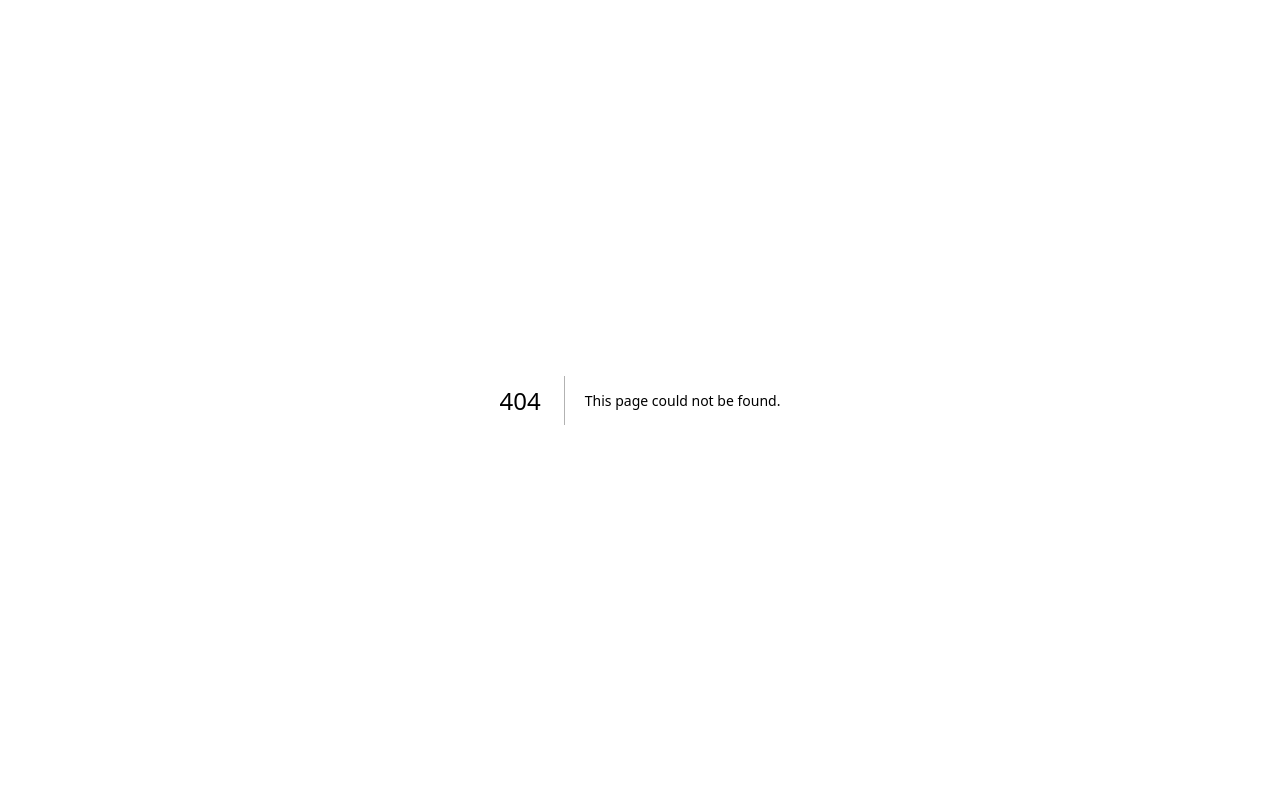
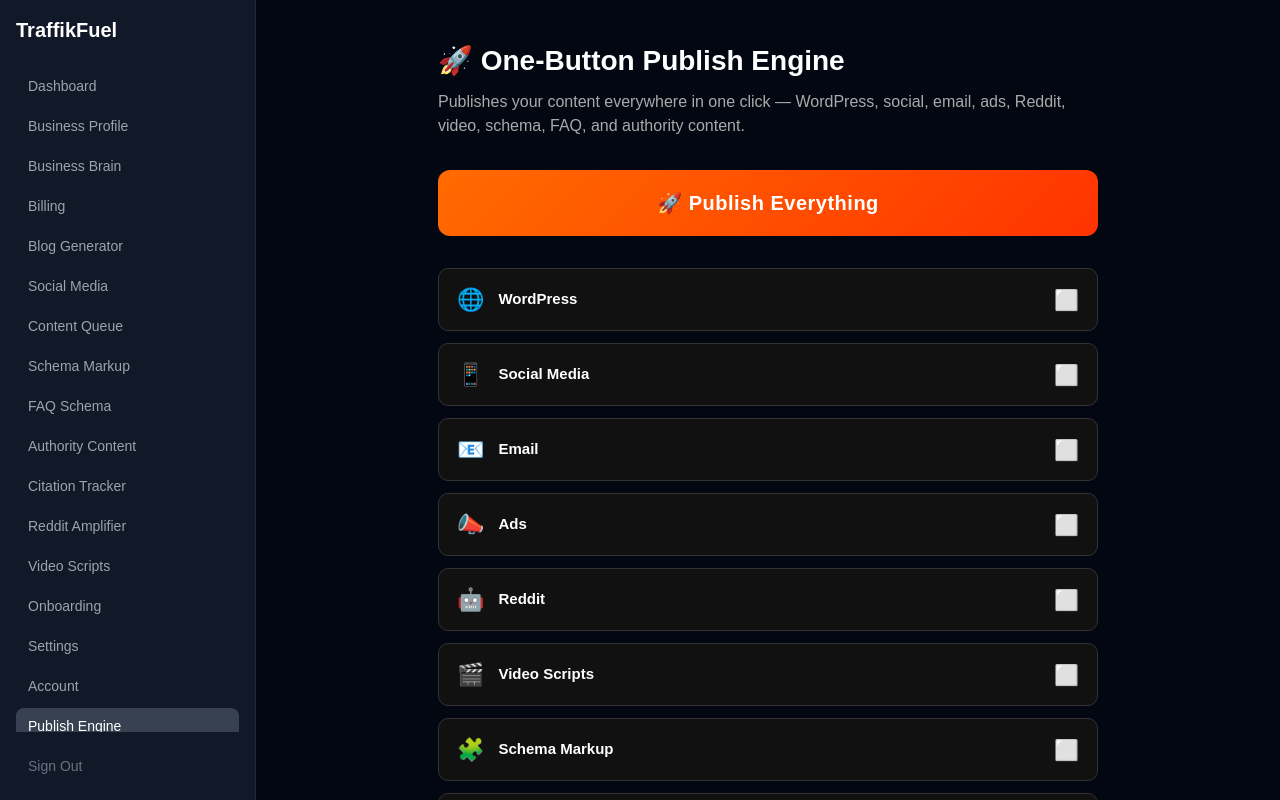
Before and after one commit to thenovarfounder-del/traffikfuel, a Next.js app: page /dashboard/content/publish in a window 1280 px wide. Before the commit this address had no page. Built offline with nearby package versions, Linux system fonts and the light colour scheme; no server answers.

Commit message:
Day 52 - Publish Engine page + sidebar nav

```diff
--- /dev/null
+++ b/src/app/dashboard/content/publish/page.tsx
@@ -0,0 +1,176 @@
+// @ts-nocheck
+'use client'
+
+import { useState } from 'react'
+import { supabase } from '@/lib/supabase'
+
+const PLATFORMS = [
+  { key: 'wordpress', label: 'WordPress', icon: '🌐' },
+  { key: 'social', label: 'Social Media', icon: '📱' },
+  { key: 'email', label: 'Email', icon: '📧' },
+  { key: 'ads', label: 'Ads', icon: '📣' },
+  { key: 'reddit', label: 'Reddit', icon: '🤖' },
+  { key: 'video', label: 'Video Scripts', icon: '🎬' },
+  { key: 'schema', label: 'Schema Markup', icon: '🧩' },
+  { key: 'faq', label: 'FAQ Schema', icon: '❓' },
+  { key: 'authority', label: 'Authority Content', icon: '📚' },
+]
+
+type StatusType = 'idle' | 'running' | 'success' | 'skipped' | 'error'
+
+interface PlatformStatus {
+  status: StatusType
+  message: string
+}
+
+export default function PublishEnginePage() {
+  const [publishing, setPublishing] = useState(false)
+  const [statuses, setStatuses] = useState<Record<string, PlatformStatus>>(
+    Object.fromEntries(PLATFORMS.map(p => [p.key, { status: 'idle', message: '' }]))
+  )
+  const [done, setDone] = useState(false)
+
+  const updateStatus = (key: string, status: StatusType, message: string) => {
+    setStatuses(prev => ({ ...prev, [key]: { status, message } }))
+  }
+
+  const handlePublish = async () => {
+    setPublishing(true)
+    setDone(false)
+    setStatuses(Object.fromEntries(PLATFORMS.map(p => [p.key, { status: 'idle', message: '' }])))
+
+    const { data: { user } } = await supabase.auth.getUser()
+    if (!user) {
+      alert('Not logged in.')
+      setPublishing(false)
+      return
+    }
+
+    const { data: profile } = await supabase
+      .from('business_profiles')
+      .select('*')
+      .eq('user_id', user.id)
+      .single()
+
+    if (!profile) {
+      alert('No business profile found. Please complete your Business Profile first.')
+      setPublishing(false)
+      return
+    }
+
+    for (const platform of PLATFORMS) {
+      updateStatus(platform.key, 'running', 'Publishing...')
+      try {
+        const res = await fetch('/api/content/publish', {
+          method: 'POST',
+          headers: { 'Content-Type': 'application/json' },
+          body: JSON.stringify({ platform: platform.key, userId: user.id, businessId: profile.id }),
+        })
+        const json = await res.json()
+        if (res.ok && json.success) {
+          updateStatus(platform.key, 'success', json.message || 'Published successfully')
+        } else if (json.skipped) {
+          updateStatus(platform.key, 'skipped', json.message || 'Skipped')
+        } else {
+          updateStatus(platform.key, 'error', json.error || 'Failed')
+        }
+      } catch (err) {
+        updateStatus(platform.key, 'error', 'Network error')
+      }
+    }
+
+    setPublishing(false)
+    setDone(true)
+  }
+
+  const getIcon = (status: StatusType) => {
+    if (status === 'idle') return '⬜'
+    if (status === 'running') return '⏳'
+    if (status === 'success') return '✅'
+    if (status === 'skipped') return '🟡'
+    if (status === 'error') return '🔴'
+    return '⬜'
+  }
+
+  const getBg = (status: StatusType) => {
+    if (status === 'success') return '#0f2a1a'
+    if (status === 'error') return '#2a0f0f'
+    if (status === 'skipped') return '#2a2200'
+    if (status === 'running') return '#1a1a2a'
+    return '#111'
+  }
+
+  return (
+    <div style={{ maxWidth: '700px', margin: '0 auto', padding: '40px 20px', fontFamily: 'sans-serif', color: '#fff' }}>
+      <h1 style={{ fontSize: '28px', fontWeight: 'bold', marginBottom: '8px' }}>🚀 One-Button Publish Engine</h1>
+      <p style={{ color: '#aaa', marginBottom: '32px' }}>
+        Publishes your content everywhere in one click — WordPress, social, email, ads, Reddit, video, schema, FAQ, and authority content.
+      </p>
+
+      <button
+        onClick={handlePublish}
+        disabled={publishing}
+        style={{
+          width: '100%',
+          padding: '18px',
+          fontSize: '20px',
+          fontWeight: 'bold',
+          background: publishing ? '#333' : 'linear-gradient(135deg, #ff6b00, #ff3300)',
+          color: '#fff',
+          border: 'none',
+          borderRadius: '12px',
+          cursor: publishing ? 'not-allowed' : 'pointer',
+          marginBottom: '32px',
+          letterSpacing: '0.5px',
+        }}
+      >
+        {publishing ? '⏳ Publishing...' : '🚀 Publish Everything'}
+      </button>
+
+      <div style={{ display: 'flex', flexDirection: 'column', gap: '12px' }}>
+        {PLATFORMS.map(platform => {
+          const s = statuses[platform.key]
+          return (
+            <div
+              key={platform.key}
+              style={{
+                background: getBg(s.status),
+                border: '1px solid #333',
+                borderRadius: '10px',
+                padding: '14px 18px',
+                display: 'flex',
+                alignItems: 'center',
+                gap: '14px',
+                transition: 'background 0.3s',
+              }}
+            >
+              <span style={{ fontSize: '22px' }}>{platform.icon}</span>
+              <div style={{ flex: 1 }}>
+                <div style={{ fontWeight: 'bold', fontSize: '15px' }}>{platform.label}</div>
+                {s.message && (
+                  <div style={{ fontSize: '13px', color: '#aaa', marginTop: '2px' }}>{s.message}</div>
+                )}
+              </div>
+              <span style={{ fontSize: '20px' }}>{getIcon(s.status)}</span>
+            </div>
+          )
+        })}
+      </div>
+
+      {done && (
+        <div style={{
+          marginTop: '28px',
+          padding: '16px',
+          background: '#0f2a1a',
+          border: '1px solid #1a5c2a',
+          borderRadius: '10px',
+          textAlign: 'center',
+          fontSize: '16px',
+          color: '#4ade80',
+        }}>
+          ✅ Publish run complete! Check each platform above for results.
+        </div>
+      )}
+    </div>
+  )
+}
--- a/src/app/dashboard/layout.tsx
+++ b/src/app/dashboard/layout.tsx
@@ -31,7 +31,8 @@ export default function DashboardLayout({ children }: { children: React.ReactNod
     { href: '/dashboard/onboarding', label: 'Onboarding' },
     { href: '/dashboard/settings', label: 'Settings' },
     { href: '/dashboard/account', label: 'Account' },
-    { href: '/dashboard/content/searchconsole', label: 'Search Console' },
+    { href: '/dashboard/content/publish', label: 'Publish Engine' },
+          { href: '/dashboard/content/searchconsole', label: 'Search Console' },
   { href: '/dashboard/data', label: 'My Data' },
   ]
 
```
